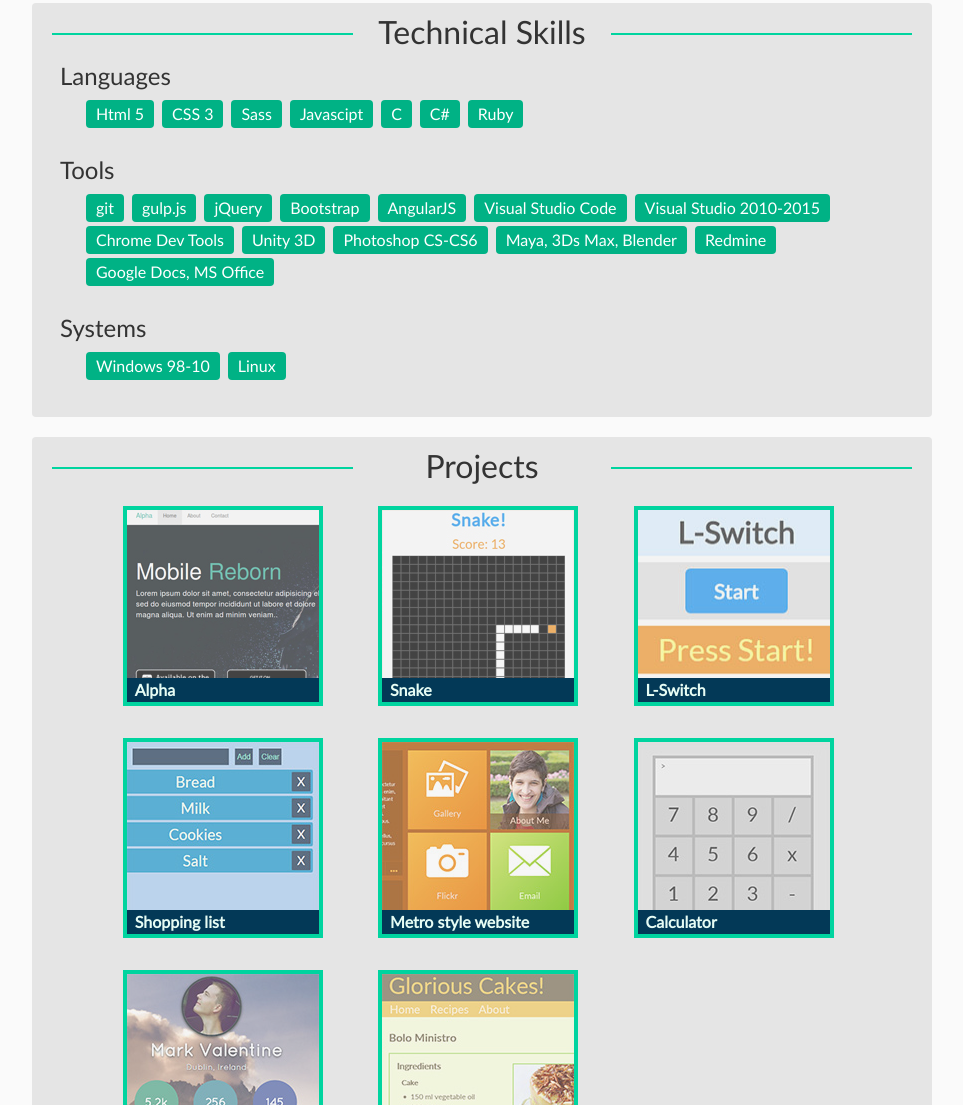
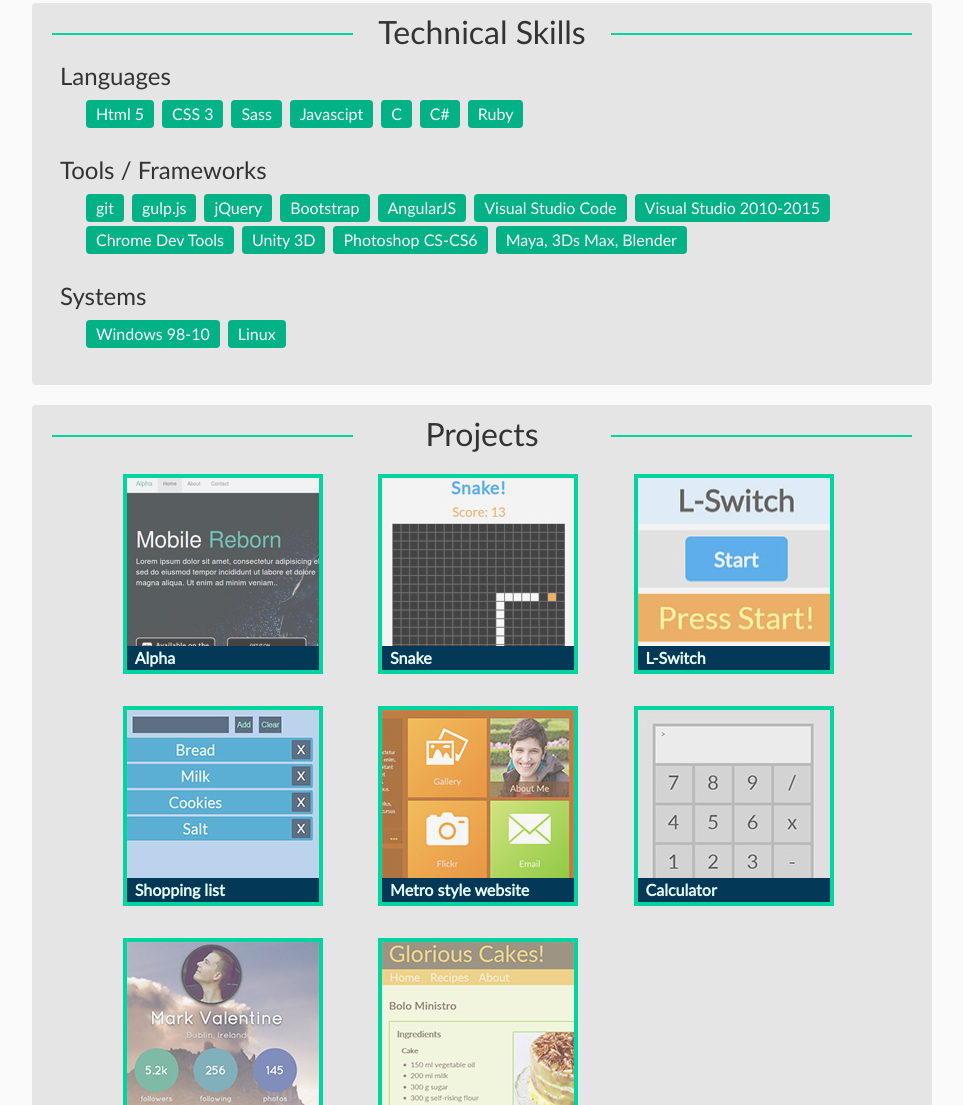
Before and after one commit to paulocoding/paulosilva.me, a website: page public/index.html in a window 1280 px wide. Shown: the part 1078-2183 px from the top of the page, without its empty margins (158-1121 px from the left). Drawn offline with Linux system fonts and the light colour scheme.

Commit message:
small copy updates

```diff
--- a/public/index.html
+++ b/public/index.html
@@ -100,7 +100,7 @@
 						<li>C# </li>
 						<li>Ruby </li>
 					</ul>
-					<h3>Tools</h3>
+					<h3>Tools / Frameworks</h3>
 					<ul class="group">
 						<li>git </li>
 						<li>gulp.js </li>
@@ -113,8 +113,6 @@
 						<li>Unity 3D </li>
 						<li>Photoshop CS-CS6 </li>
 						<li>Maya, 3Ds Max, Blender </li>
-						<li>Redmine </li>
-						<li>Google Docs, MS Office </li>
 					</ul>
 					<h3>Systems</h3>
 					<ul class="group">
@@ -435,7 +433,7 @@
 					<h4>Multimedia Design</h4>
 					<h5>Bachelor</h5>
 					<h5>2005-2008</h5>
-                    <p>Web Design and Graphic Design. </p>
+          <p>Web Design and Graphic Design. </p>
 					<p>Photography, Video and Audio creation and editing. </p>
 					<p>3D Animation. </p>
 					<p>Multimedia software.
@@ -445,13 +443,13 @@
 					<h4>Software Engineering</h4>
 					<h5>Bachelor (unfinished)</h5>
 					<h5>2003-2005</h5>
-                    <p>Programming paradigms. </p>
+          <p>Programming paradigms. </p>
 					<p>Object Oriented Programming. </p>
 					<p>Computer Architecture. </p>
 					<p>Algorithms and Data Structures. </p>
 
 					<h3>Alcanena Secondary School</h3>
-					<h4>Computer Software Technology</h4>
+					<h4>Computer Software</h4>
 					<h5>Secondary Education</h5>
 					<h5>2000-2003</h5>
 					<p>Introduction to programming concepts. </p>
```
Also changed, not shown: pics edit/Screenshot from 2016-02-19 16-12-04.png (added), pics edit/Screenshot from 2016-02-19 16-13-26.png (added), 1 other file.
